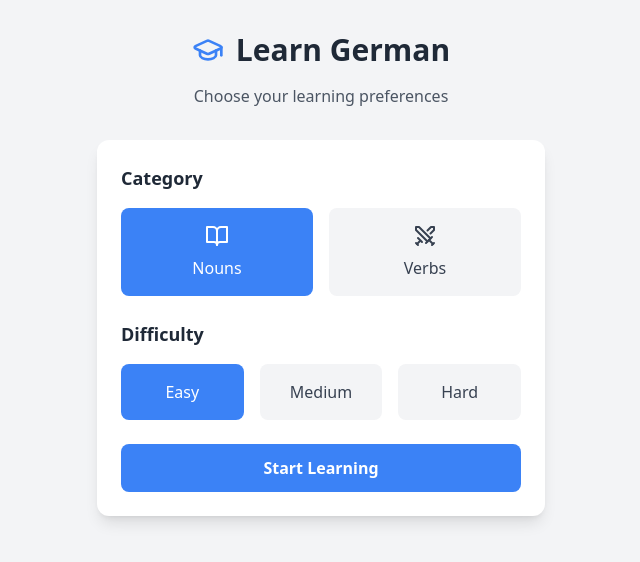
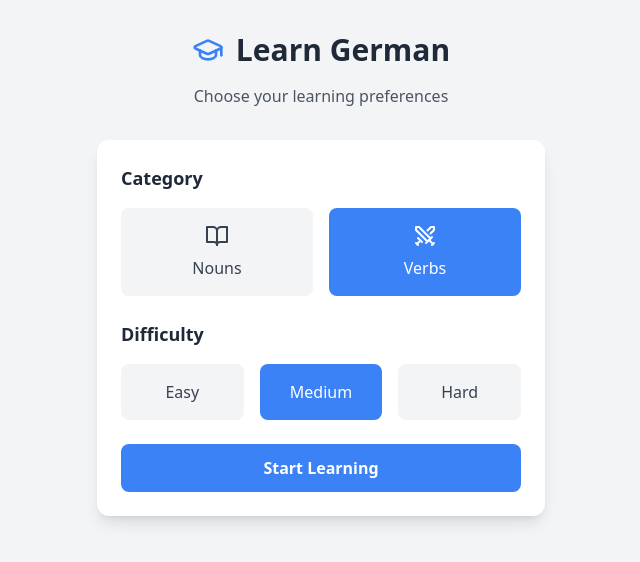
Before and after one commit to gabrigiunchi/german-challenger, a React (Vite) app: page /settings in a window 1280 px wide. Shown: the top 562 px of the page, without its empty margins (319-959 px from the left). Built offline with nearby package versions, Linux system fonts and the light colour scheme.

Commit message:
set default difficulty to medium

```diff
--- a/src/pages/Settings.tsx
+++ b/src/pages/Settings.tsx
@@ -4,8 +4,8 @@ import { GraduationCap, BookOpen, Swords } from 'lucide-react';
 
 export function Settings() {
   const navigate = useNavigate();
-  const [category, setCategory] = React.useState<'noun' | 'verb'>('noun');
-  const [difficulty, setDifficulty] = React.useState<'easy' | 'medium' | 'hard'>('easy');
+  const [category, setCategory] = React.useState<'noun' | 'verb'>('verb');
+  const [difficulty, setDifficulty] = React.useState<'easy' | 'medium' | 'hard'>('medium');
 
   const handleStartGame = () => {
     navigate(`/game?category=${category}&difficulty=${difficulty}`);
```
